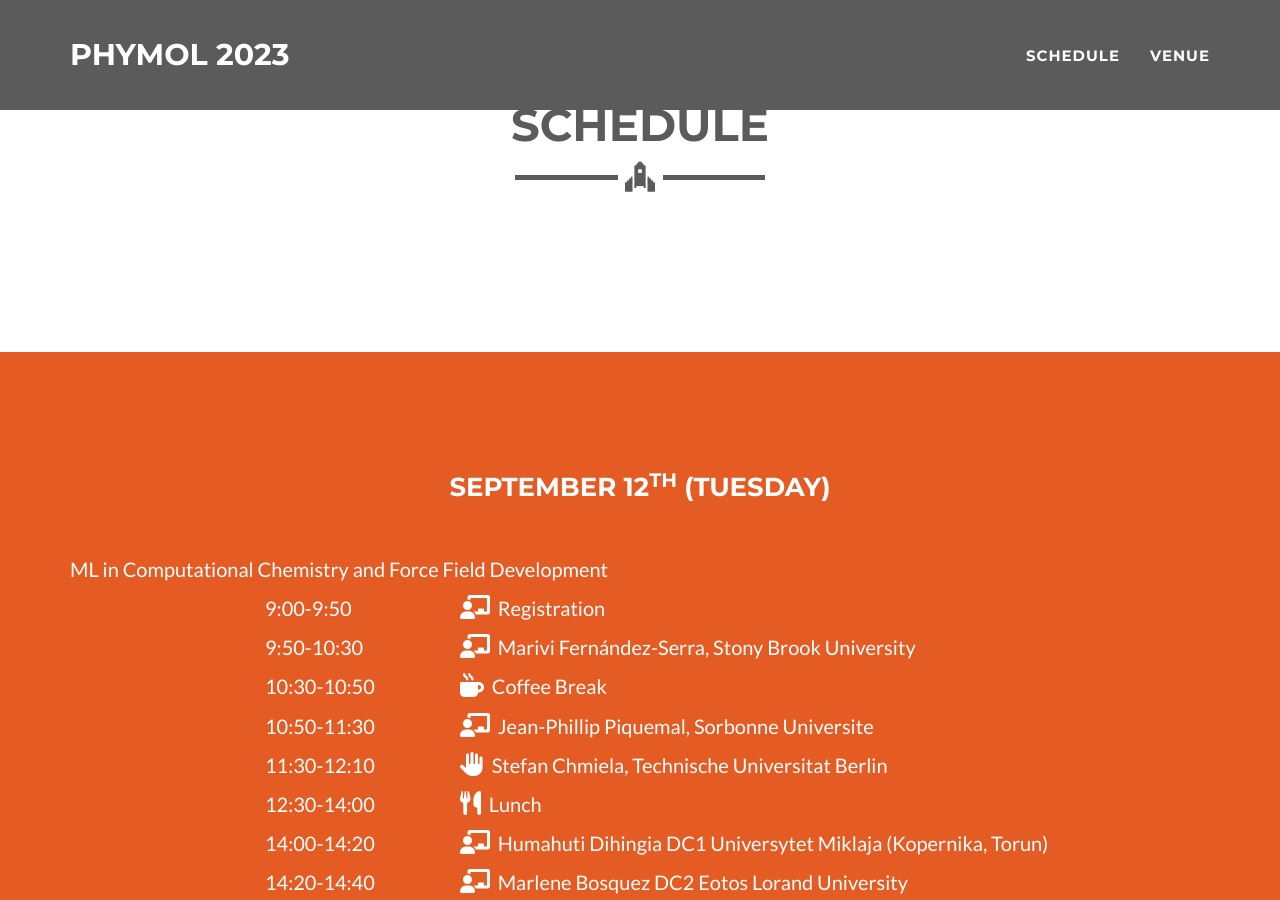
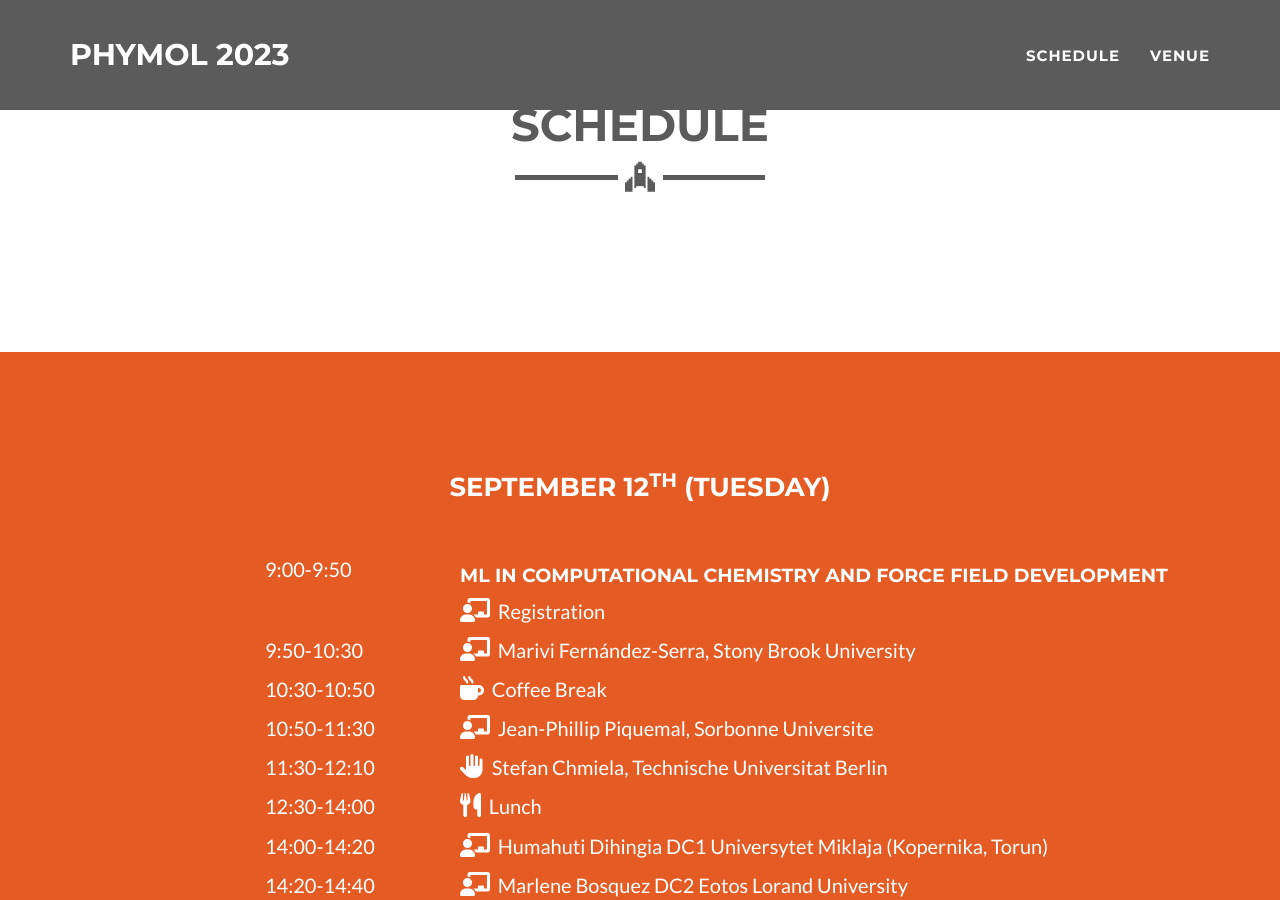
Before and after one commit to phymol/phymol.github.io, a Jekyll site: the page built from schedule.html, in a window 1280 px wide and 900 px high. Built offline with Jekyll 4.4.1, drawn with Linux system fonts in a browser that asks for light colours.

Commit message:
Update schedule_style.html

```diff
--- a/_includes/schedule_style.html
+++ b/_includes/schedule_style.html
@@ -24,17 +24,15 @@
       </script> -->
       {% for event in item.combined %}
       <div class="row">
-        {% if event.session %}
-        <div class="col-lg-12">
-          <p>{{ event.session }}</p>
-        </div>
-        {% endif %}
         <div class="col-lg-2 col-lg-offset-2">
           <p>
             {{ event.time }}
           </p>
         </div>
         <div class="col-lg-8">
+          {% if event.session %}
+            <h4>{{ event.session }}</h4>
+          {% endif %}
           {% if event.coffee-break %}
             <p><i class="fa-solid fa-mug-hot" style="font-size:24px;color:#ffffff;"></i>&nbsp {{ event.descr }} </p>
           {% endif %}
```
